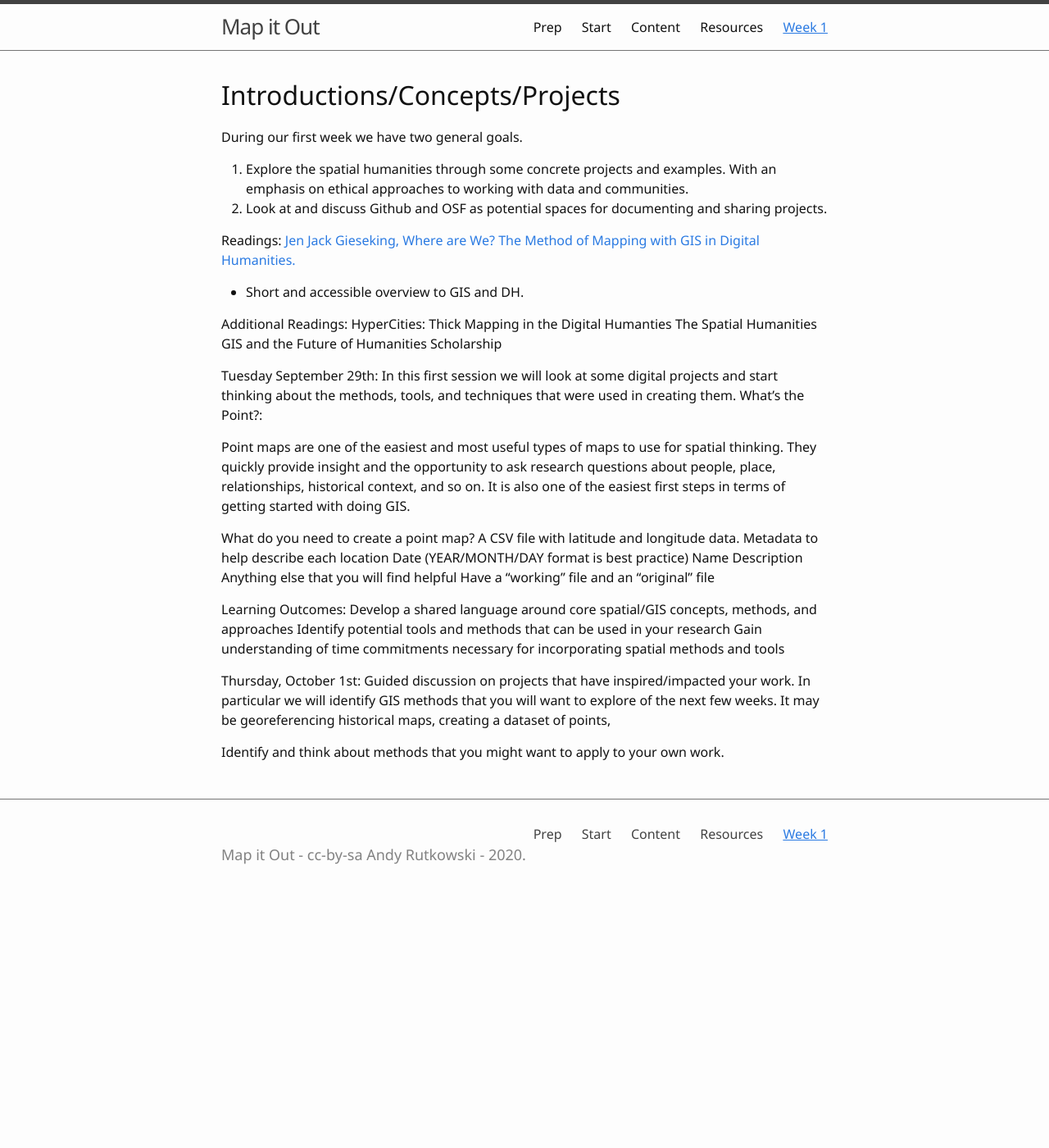
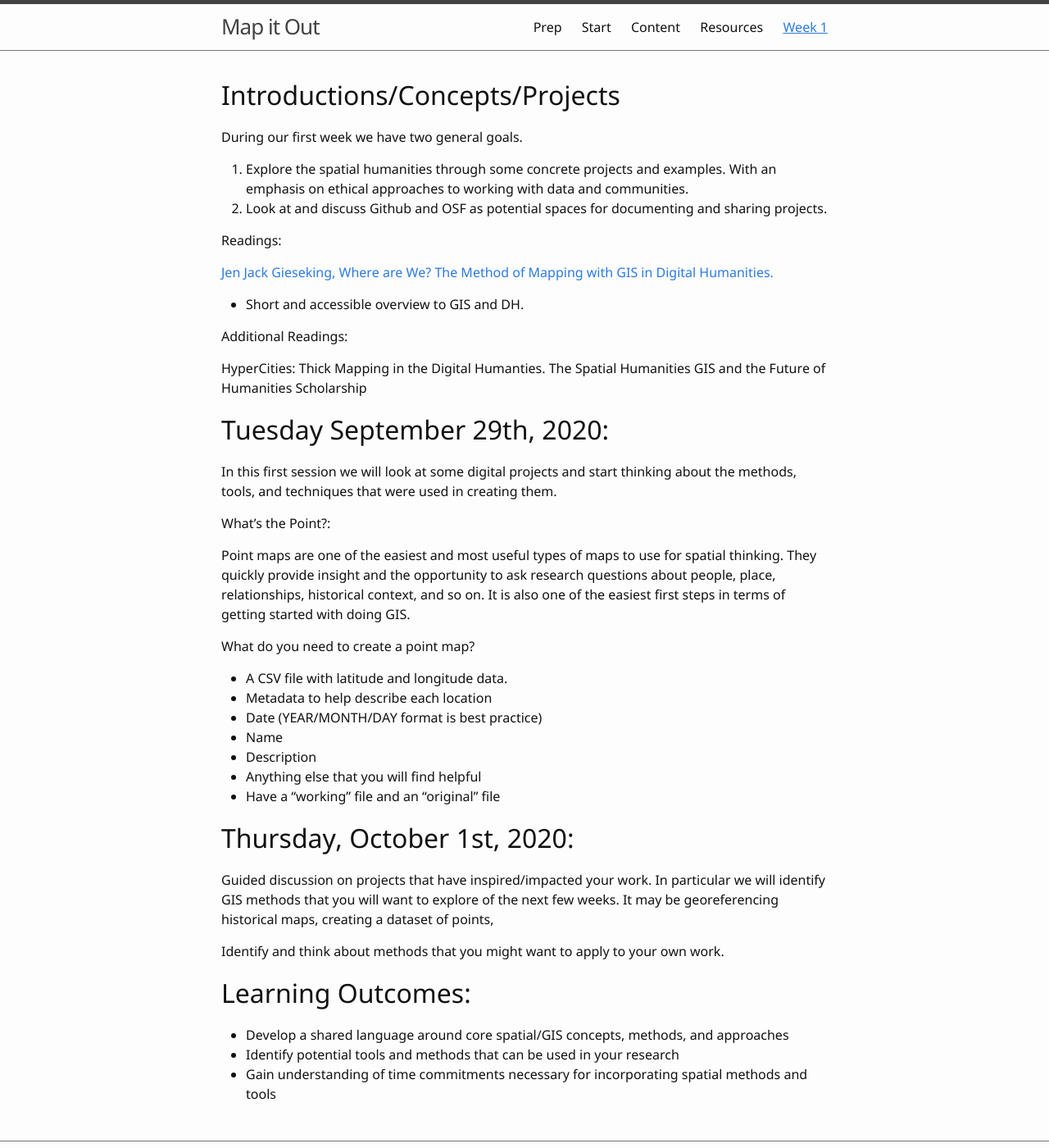
Before and after one commit to andyrutkowski/mapitout, a Jekyll site: the page built from Week-1.md, in a window 1280 px wide and 1400 px high. Shown: the whole window at 82% size. Built offline with Jekyll 4.4.1, drawn with Linux system fonts in a browser that asks for light colours.

Commit message:
Update Week-1.md

```diff
--- a/Week-1.md
+++ b/Week-1.md
@@ -10,36 +10,39 @@ During our first week we have two general goals.
 2. Look at and discuss Github and OSF as potential spaces for documenting and sharing projects.
 
 Readings:
+
 [Jen Jack Gieseking, Where are We? The Method of Mapping with GIS in Digital Humanities.](https://drive.google.com/file/d/1CvCYGT2Aa5QrVfEC0HtZ-q5hkQZYr1aR/view?usp=sharing)
 - Short and accessible overview to GIS and DH.
 
 Additional Readings:
-HyperCities: Thick Mapping in the Digital Humanties
+
+HyperCities: Thick Mapping in the Digital Humanties.
 The Spatial Humanities GIS and the Future of Humanities Scholarship
 
-Tuesday September 29th:
+# Tuesday September 29th, 2020:
 In this first session we will look at some digital projects and start thinking about the methods, tools, and techniques that were used in creating them.
+
 What’s the Point?:
 
 Point maps are one of the easiest and most useful types of maps to use for spatial thinking. They quickly provide insight and the opportunity to ask research questions about people, place, relationships, historical context, and so on. It is also one of the easiest first steps in terms of getting started with doing GIS.
 
 
 What do you need to create a point map?
-A CSV file with latitude and longitude data.
-Metadata to help describe each location
-Date (YEAR/MONTH/DAY format is best practice)
-Name
-Description
-Anything else that you will find helpful
-Have a “working” file and an “original” file
+- A CSV file with latitude and longitude data.
+- Metadata to help describe each location
+- Date (YEAR/MONTH/DAY format is best practice)
+- Name
+- Description
+- Anything else that you will find helpful
+- Have a “working” file and an “original” file
 
+# Thursday, October 1st, 2020:
 
-Learning Outcomes:
-Develop a shared language around core spatial/GIS concepts, methods, and approaches
-Identify potential tools and methods that can be used in your research
-Gain understanding of time commitments necessary for incorporating spatial methods and tools
-
-Thursday, October 1st:
 Guided discussion on projects that have inspired/impacted your work. In particular we will identify GIS methods that you will want to explore of the next few weeks. It may be georeferencing historical maps, creating a dataset of points,
 
 Identify and think about methods that you might want to apply to your own work.
+
+# Learning Outcomes:
+- Develop a shared language around core spatial/GIS concepts, methods, and approaches
+- Identify potential tools and methods that can be used in your research
+- Gain understanding of time commitments necessary for incorporating spatial methods and tools
```
